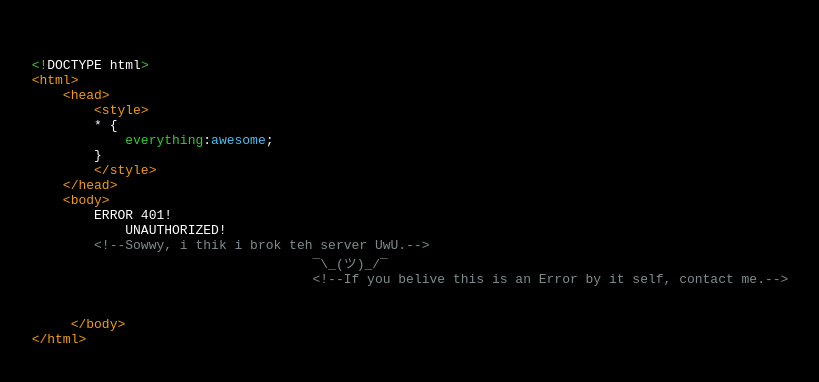
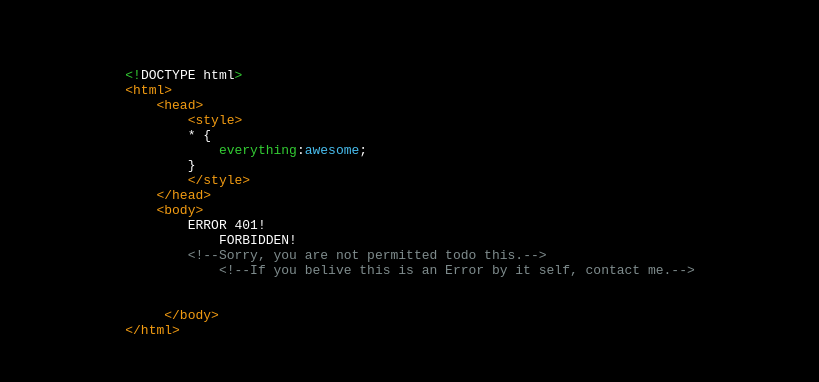
Before and after one commit to HerrErde/dev.herrerde.xyz, a plain HTML site: page 403.html in a window 1280 px wide. Shown: the part 190-572 px from the top of the page, without its empty margins (308-1127 px from the left). Drawn offline with Linux system fonts and the light colour scheme; files that its build step writes are made by us from their sources.

Commit message:
Error pages reconfigured

```diff
--- a/assets/error/405.html
+++ b/403.html
@@ -24,10 +24,9 @@
                         <span class="orange">&lt;/head&gt;</span>
                         <span class="orange">&lt;body&gt;</span>
                             ERROR 401!
-                                UNAUTHORIZED!
-                            <span class="comment">&lt;!--Sowwy, i thik i brok teh server UwU.--&gt;
-							¯\_(ツ)_/¯
-							&lt;!--If you belive this is an Error by it self, contact me.--&gt;
+                                FORBIDDEN!
+                            <span class="comment">&lt;!--Sorry, you are not permitted todo this.--&gt;
+				&lt;!--If you belive this is an Error by it self, contact me.--&gt;
                             </span>
                         <span class="orange"></span>
                         <span class="orange">&nbsp;&lt;/body&gt;</span>
```
Also changed, not shown: 401.html (renamed from assets/error/401.html, +1 -1 lines), 404.html (renamed from assets/error/404.html, +1 -1 lines), 405.html (renamed from assets/error/403.html, +3 -2 lines), 1 other file.
